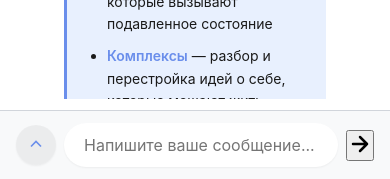
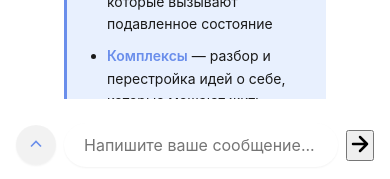
Before and after one commit to madebymoloday-sudo/seee, a Flask app: page / in a window 390 px wide. Shown: the part 2421-2600 px from the top of the page. Run offline with Flask 3, Linux system fonts and the light colour scheme; the visitor is signed in with stand-in values (Sample User, id 1); data that the repository does not hold is empty; some libraries are stand-ins or nearby versions.

Commit message:
Fix mobile input container background and update map send icon

```diff
--- a/static/css/style.css
+++ b/static/css/style.css
@@ -1374,8 +1374,7 @@ body {
         bottom: 0;
         left: 0;
         right: 0;
-        background: var(--bg-secondary);
-        border-top: 1px solid var(--border);
+        background: var(--bg-primary);
         z-index: 100;
     }
 
```
